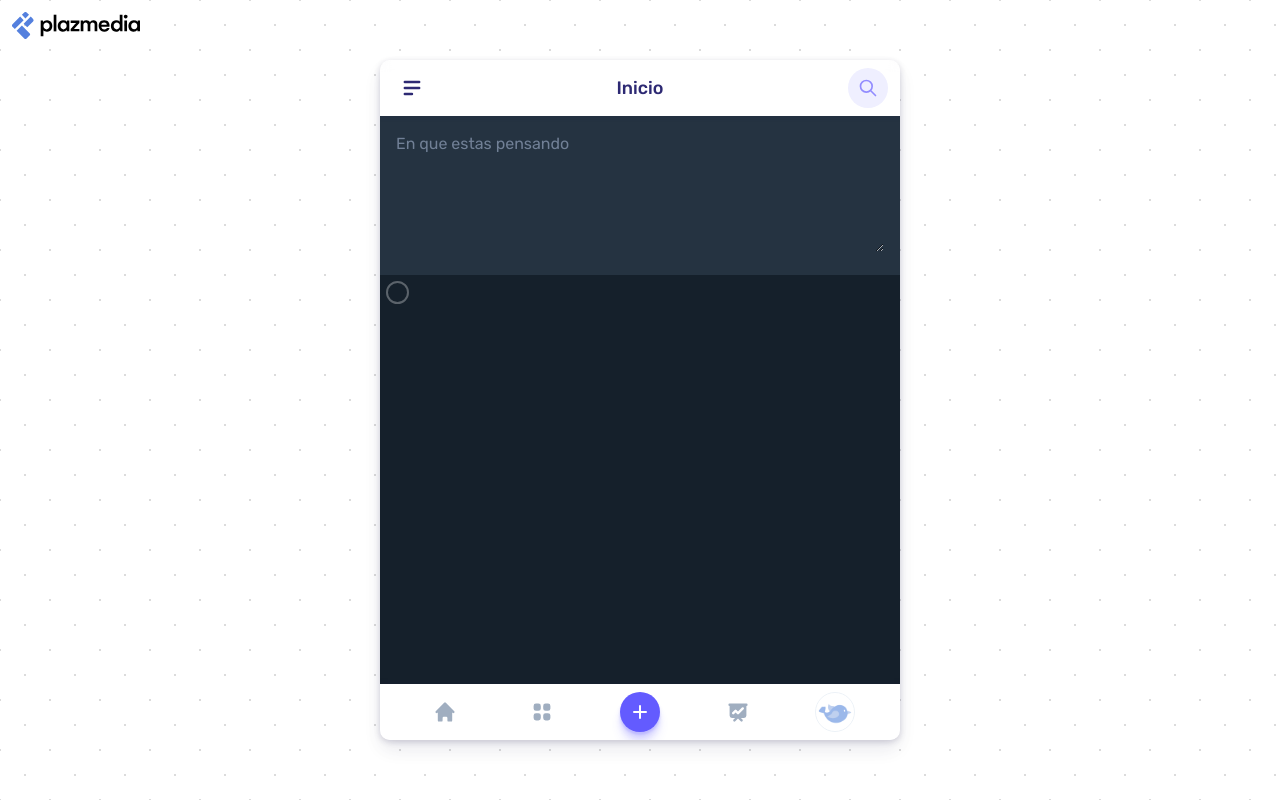
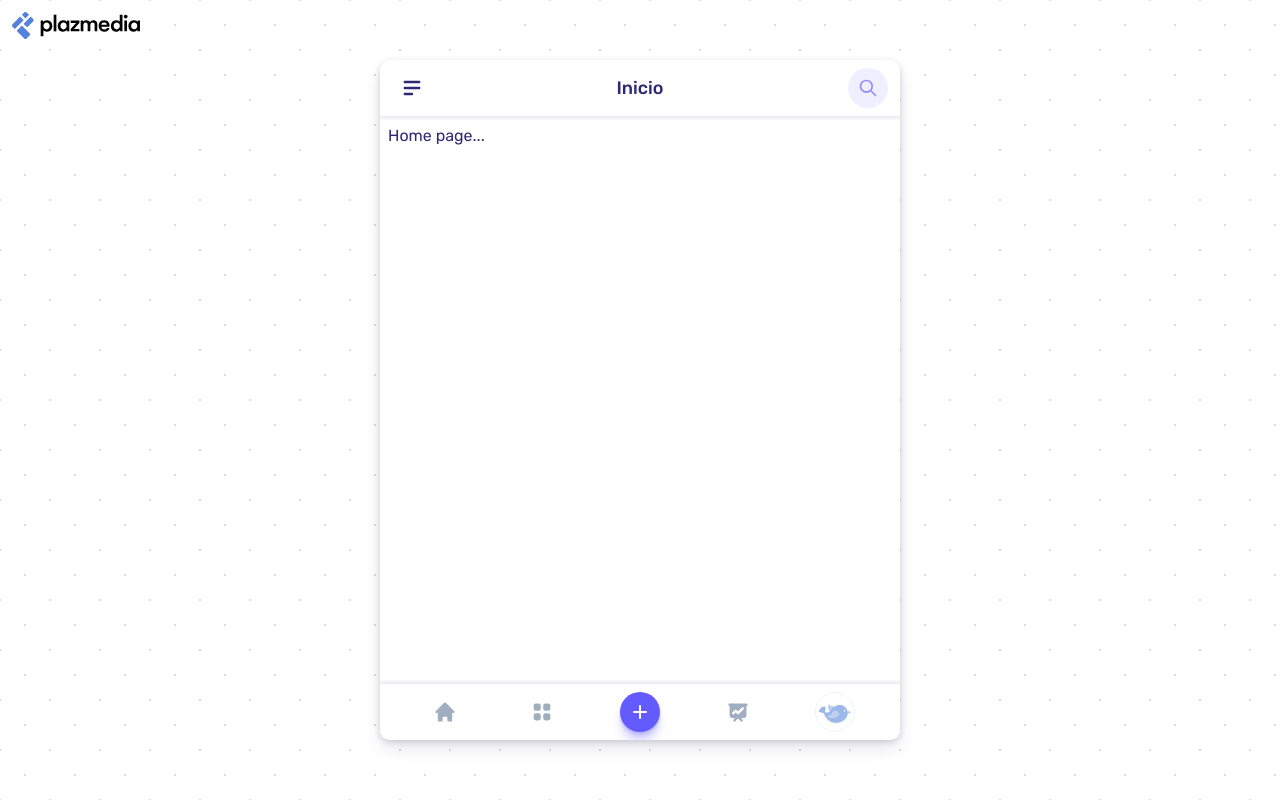
Before and after one commit to plazmediaLab/alain-boutique-client, a Next.js app: page /home in a window 1280 px wide. Built offline with nearby package versions, Linux system fonts and the light colour scheme.

Commit message:
[ADD] Datos de Usuario seteados en UserState + push() a Home

```diff
--- a/components/counter-length/index.js
+++ /dev/null
@@ -1,98 +0,0 @@
-import { useEffect, useState } from 'react';
-
-export default function CounterLength({ characters = 0 }) {
-  const [resCharacters, setResCharacters] = useState(null);
-
-  // Equivale al 100% de caracteres validos para el Devit
-  const charactersAvailables = 280; // => 100%
-
-  // Porcentaje de caracteres ocupados
-  let progress = (characters * 100) / charactersAvailables;
-
-  let compensation = progress >= 90 ? 2 : 10;
-
-  let primaryColor = progress >= 90 ? '#FFAD1F' : '#1da1f2';
-  let secondaryColor = '#ffffff';
-  let textColor = progress >= 100 ? '#E0245E' : '#ffffff';
-  let opacity = 0.3;
-  let stroke = 2;
-  let size = 35;
-
-  if (progress >= 100) {
-    primaryColor = '#E0245E';
-  }
-
-  // const size = radius * 2;
-  const subtractionSize = size - stroke * 2 - compensation;
-  const circumference = subtractionSize * Math.PI;
-  let percentage = circumference - (progress / 100) * circumference;
-
-  const addOpacityToColor = () => {
-    const opacityHex = Math.round(opacity * 255).toString(16);
-    return `${secondaryColor}${opacityHex}`;
-  };
-
-  useEffect(() => {
-    if (progress >= 90) {
-      setResCharacters(charactersAvailables - characters);
-    } else {
-      setResCharacters(null);
-    }
-  }, [progress]);
-
-  return (
-    <>
-      <section>
-        <svg height={size} width={size}>
-          <circle
-            stroke={addOpacityToColor()}
-            strokeWidth={stroke}
-            fill="transparent"
-            r={subtractionSize / 2}
-            cx="50%"
-            cy="50%"
-          />
-          <circle
-            stroke={primaryColor}
-            strokeWidth={stroke}
-            fill="transparent"
-            r={subtractionSize / 2}
-            cx="50%"
-            cy="50%"
-            strokeDasharray={`${circumference} ${circumference}`}
-            strokeDashoffset={progress < 100 ? Number(percentage) : circumference + circumference}
-          />
-        </svg>
-        <div>
-          <p>{resCharacters}</p>
-        </div>
-      </section>
-      <style jsx>{`
-        section {
-          position: relative;
-          display: inline-block;
-        }
-        circle {
-          transition: all 0.35s;
-          transform: rotate(-90deg);
-          transform-origin: 50% 50%;
-        }
-        div {
-          position: absolute;
-          height: ${size}px;
-          width: ${size}px;
-          left: 0;
-          top: 0;
-          display: flex;
-          align-items: center;
-          justify-content: center;
-        }
-        p {
-          font-size: calc(${size}px / 3);
-          font-weight: lighter;
-          color: ${textColor};
-        }
-      `}</style>
-    </>
-  );
-}
--- a/components/forms/input-field.js
+++ b/components/forms/input-field.js
@@ -7,10 +7,10 @@ export default function InputField({
   handdleData
 }) {
   return (
-    <div className="mb-2 w-full">
+    <div className="mb-4 w-full">
       <label
         htmlFor={name}
-        className="uppercase text-label tracking-wider font-medium text-gray-500">
+        className="uppercase text-label tracking-wider font-medium text-gray-500 block mb-1">
         {children}
       </label>
       <input
@@ -18,7 +18,7 @@ export default function InputField({
         name={name}
         id={name}
         placeholder={placeholder}
-        className={`py-2 px-3 rounded border border-gray-300 block w-full mt-2 ${
+        className={`py-2 px-3 rounded border border-gray-300 block w-full ${
           err ? 'border-b-4 border-red-400 placeholder-red-300' : ''
         }`}
         onChange={(e) => handdleData(e)}
--- a/context/User/UserReducer.js
+++ b/context/User/UserReducer.js
@@ -1,14 +1,14 @@
-import { TYPE_CASE } from '../types';
+import { AUTH_DATA } from '../types';
 
-export default (state, action) => {
+export default function (state, action) {
   switch (action.type) {
-    case TYPE_CASE:
+    case AUTH_DATA:
       return {
-        ...state
-        //...
+        ...state,
+        user: action.payload
       };
 
     default:
       return state;
   }
-};
+}
--- a/context/User/UserState.js
+++ b/context/User/UserState.js
@@ -1,19 +1,29 @@
 import { useReducer } from 'react';
 import UserContext from './UserContext';
 import UserReducer from './UserReducer';
+import { AUTH_DATA } from '../types';
 
 const UserState = ({ children }) => {
   // Initial State
   const initialState = {
-    user: ''
+    user: null
   };
 
   const [state, dispath] = useReducer(UserReducer, initialState);
 
+  const fetchDataSave = (user) => {
+    console.log(user);
+    dispath({
+      type: AUTH_DATA,
+      payload: user
+    });
+  };
+
   return (
     <UserContext.Provider
       value={{
-        user: state.user
+        user: state.user,
+        fetchDataSave
       }}>
       {children}
     </UserContext.Provider>
--- a/context/types.js
+++ b/context/types.js
@@ -1 +1 @@
-export const TYPE_CASE = 'TYPE_CASE';
+export const AUTH_DATA = 'AUTH_DATA';
--- a/hooks/useAuth.js
+++ b/hooks/useAuth.js
@@ -1,4 +1,7 @@
-import { useState } from 'react';
+import UserContext from 'context/User/UserContext';
+import { route } from 'next/dist/next-server/server/router';
+import { useRouter } from 'next/router';
+import { useContext, useState } from 'react';
 import axios from 'utilities/axios';
 
 /**
@@ -11,6 +14,11 @@ function useAuth() {
   const [error, setError] = useState(null);
   const [loading, setLoading] = useState(false);
 
+  const userContext = useContext(UserContext);
+  const { fetchDataSave } = userContext;
+
+  const router = useRouter();
+
   const data = async (email, password) => {
     setLoading(true);
 
@@ -22,10 +30,18 @@ function useAuth() {
 
       setError(null);
       setLoading(false);
-      return console.log(res.data);
-    } catch (error) {
+      const {
+        data: { authorization, user }
+      } = res;
+
+      localStorage.setItem('alain-x-access-token', authorization);
+
+      fetchDataSave(user);
+      router.push({ pathname: '/home' });
+    } catch (err) {
       setLoading(false);
-      return setError(error.response.data);
+      console.log(err);
+      if (err) setError(err.response.data);
     }
   };
 
--- a/pages/home/index.js
+++ b/pages/home/index.js
@@ -1,29 +1,17 @@
-import { useState } from 'react';
 import Layount from 'components/layout';
 import NavBar from 'components/nav-bar.js/nav-bar';
 import Header from 'components/header/header';
-import CounterLength from 'components/counter-length';
 
-export default function Home() {
-  const [characters, setCharacters] = useState(0);
+export default function Home(props) {
+  console.log(props);
 
   return (
     <>
       <Layount>
         <Header />
 
-        <section className="overflow-x-hidden min-h-full pla">
-          <div className="p-4">
-            <textarea
-              name="devit"
-              id="devit"
-              rows="5"
-              placeholder="En que estas pensando"
-              className="w-full box-border resize bg-transparent text-white placeholder-gray-600"
-              onChange={(e) => setCharacters(e.target.value.length)}></textarea>
-          </div>
-          {/* <div className="h-screen bg-blue-500 block"></div> */}
-          <CounterLength characters={characters} />
+        <section className="overflow-x-hidden min-h-full p-2">
+          <h1>Home page...</h1>
         </section>
 
         <NavBar />
@@ -32,10 +20,6 @@ export default function Home() {
       <style jsx>{`
         section {
           min-height: calc(100% - 112px);
-          background-color: #15202b;
-        }
-        div {
-          background-color: #253341;
         }
       `}</style>
     </>
--- a/postcss.config.js
+++ b/postcss.config.js
@@ -2,7 +2,7 @@ const purgecss = [
   '@fullhuman/postcss-purgecss',
   {
     // Especifique las rutas a todos los archivos que utilizan las directivas
-    content: ['./pages/**/*.{js,jsx,ts,tsx}', './components/**/*.{js,jsx,ts,tsx}'],
+    content: ['./pages/**/*.{js,jsx}', './components/**/*.{js,jsx,css}'],
     // Esta es la función utilizada para extraer nombres de clases utilizadas.
     defaultExtractor: (content) => {
       // Capture lo más generosamente posible cosas incluidas como `h- (screen-1.5)`
```
Also changed, not shown: hooks/useVerifyAuth.js (added).
